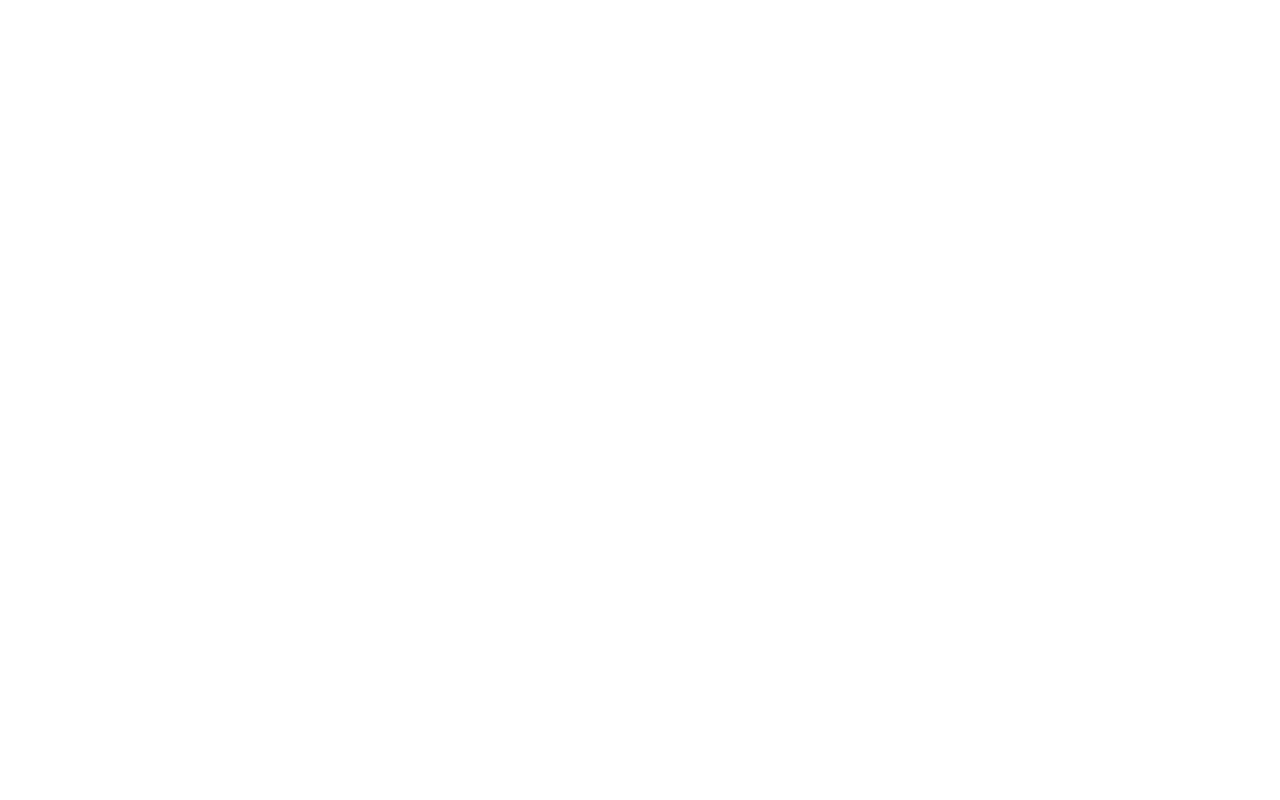
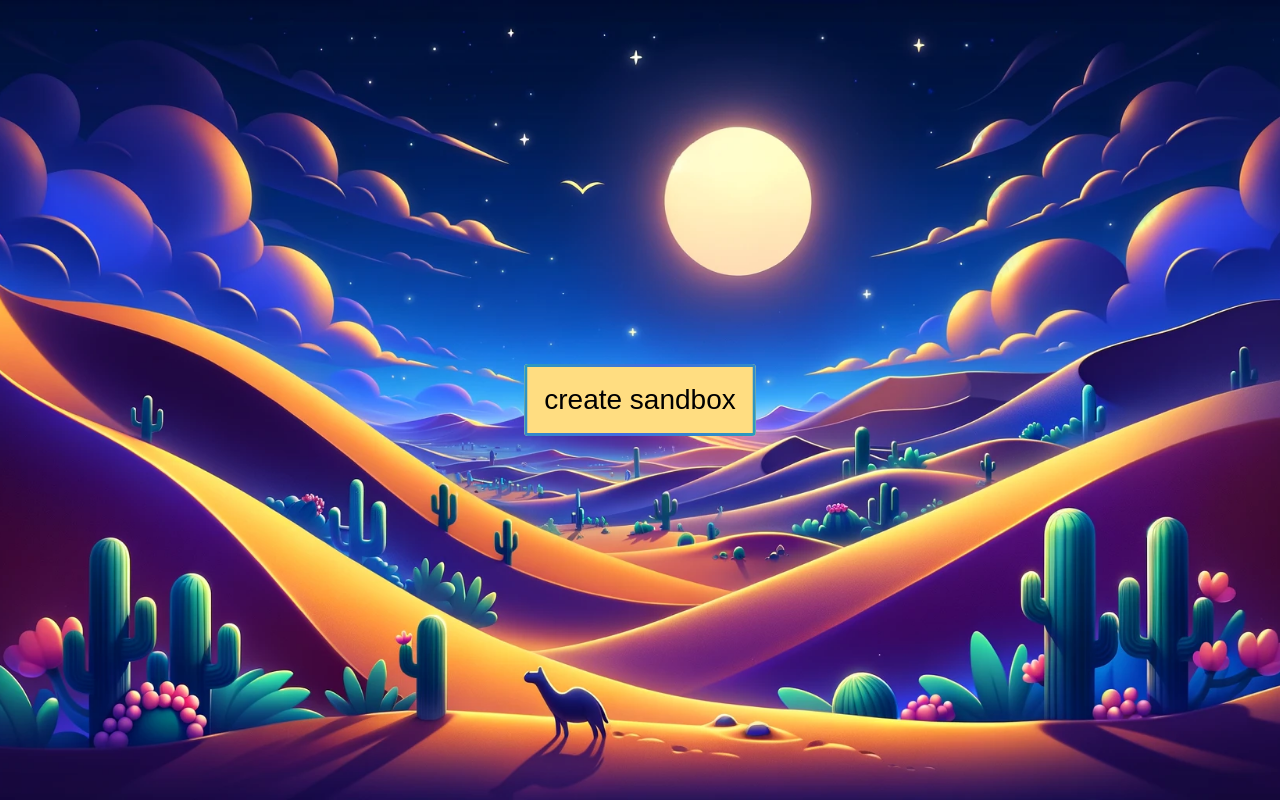
Before and after one commit to FELLUSBEN/browser-sandbox, a plain HTML site: page webserver/templates/downloads.html in a window 1280 px wide. Drawn offline with Linux system fonts and the light colour scheme.

Commit message:
added download page
need to make the container publish another port for downloads

```diff
--- a/webserver/templates/downloads.html
+++ b/webserver/templates/downloads.html
@@ -0,0 +1,13 @@
+<!DOCTYPE html>
+<html lang="en">
+    <head>
+        <title>Sandbox Creator</title>
+        <link rel="stylesheet" href="/static/style.css">
+    </head>
+
+    <body>
+        <form action="create_sandbox" method="post">
+            <button type="submit" class="button animated-box in"><span>create sandbox</span></button>
+        </form>
+    </body>
+</html>
```
Also changed, not shown: webserver/templates/vm.html (+1 -1 lines).
